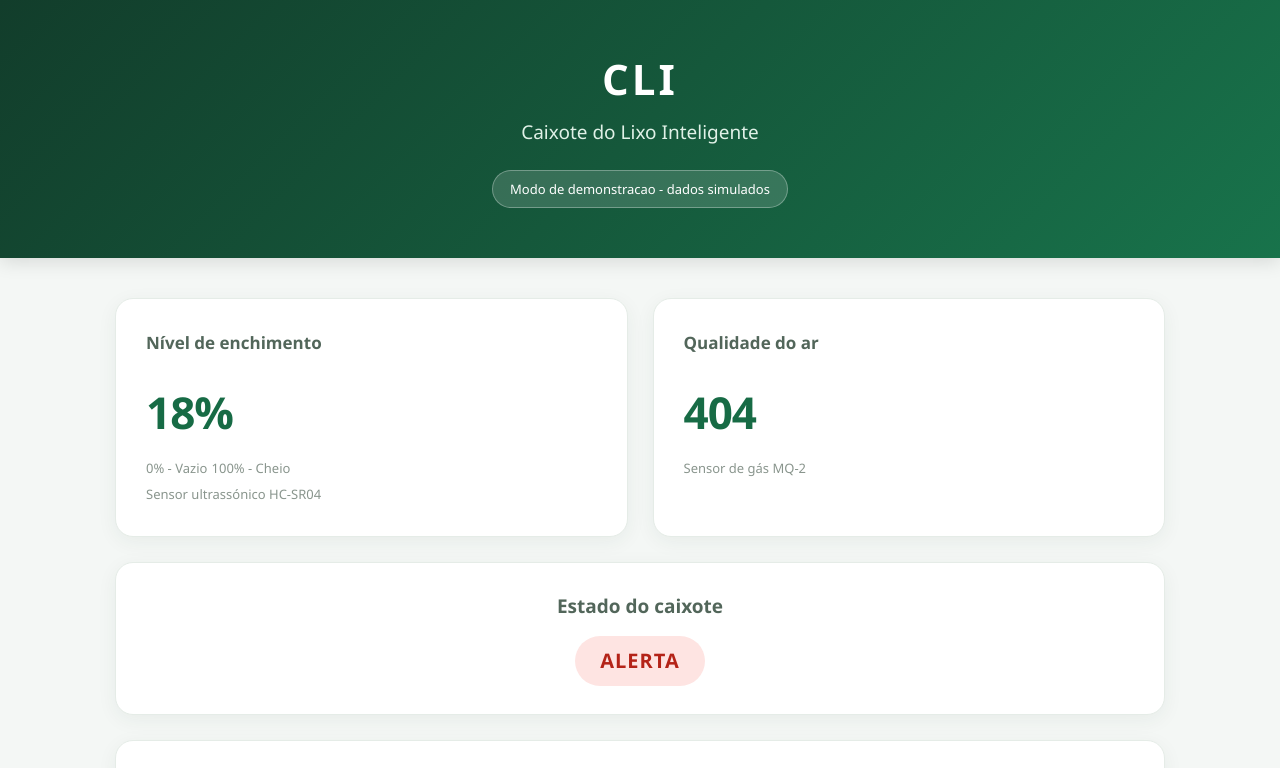
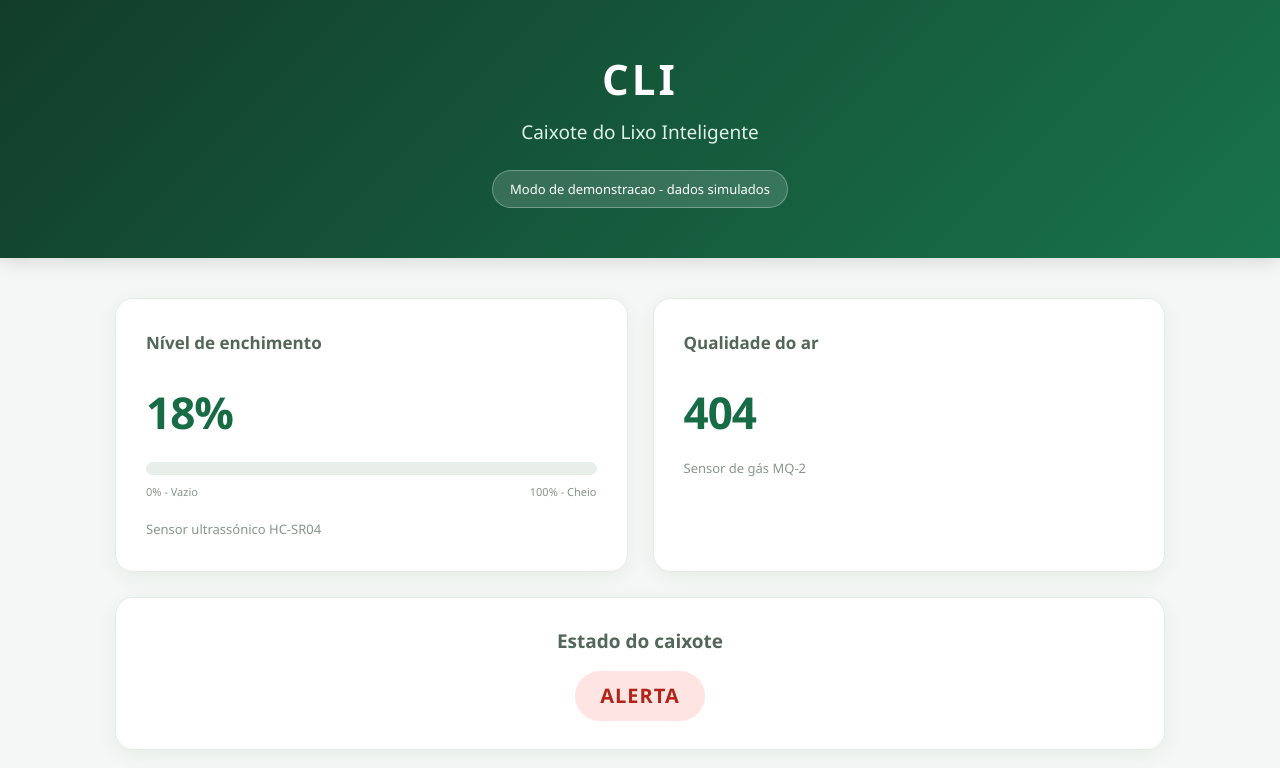
Before and after one commit to yunaraguevane-debug/caixote-lixo-inteligente, a plain HTML site: page index.html in a window 1280 px wide. Shown: the top 768 px of the page. Drawn offline with Linux system fonts and the light colour scheme.

Commit message:
Update style.css

```diff
--- a/style.css
+++ b/style.css
@@ -194,3 +194,33 @@ footer {
         padding: 22px;
     }
 }
+
+/* BARRA DE PROGRESSO DO ENCHIMENTO */
+
+.barra-progresso {
+    width: 100%;
+    height: 13px;
+    background-color: #e8eee9;
+    border-radius: 20px;
+    overflow: hidden;
+    margin: 15px 0 8px;
+}
+
+#barraNivel {
+    width: 0%;
+    height: 100%;
+    background-color: #176b45;
+    border-radius: 20px;
+    transition: width 0.5s ease, background-color 0.5s ease;
+}
+
+.escala {
+    display: flex;
+    justify-content: space-between;
+    margin-bottom: 15px;
+}
+
+.escala span {
+    font-size: 11px;
+    color: #89958d;
+}
```
